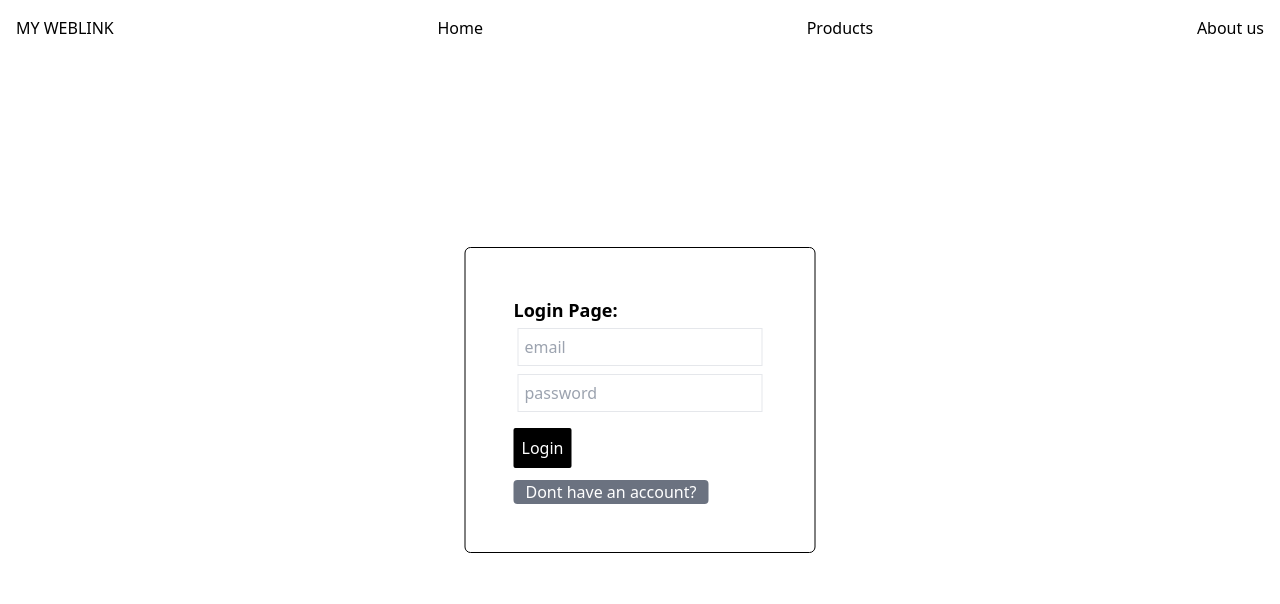
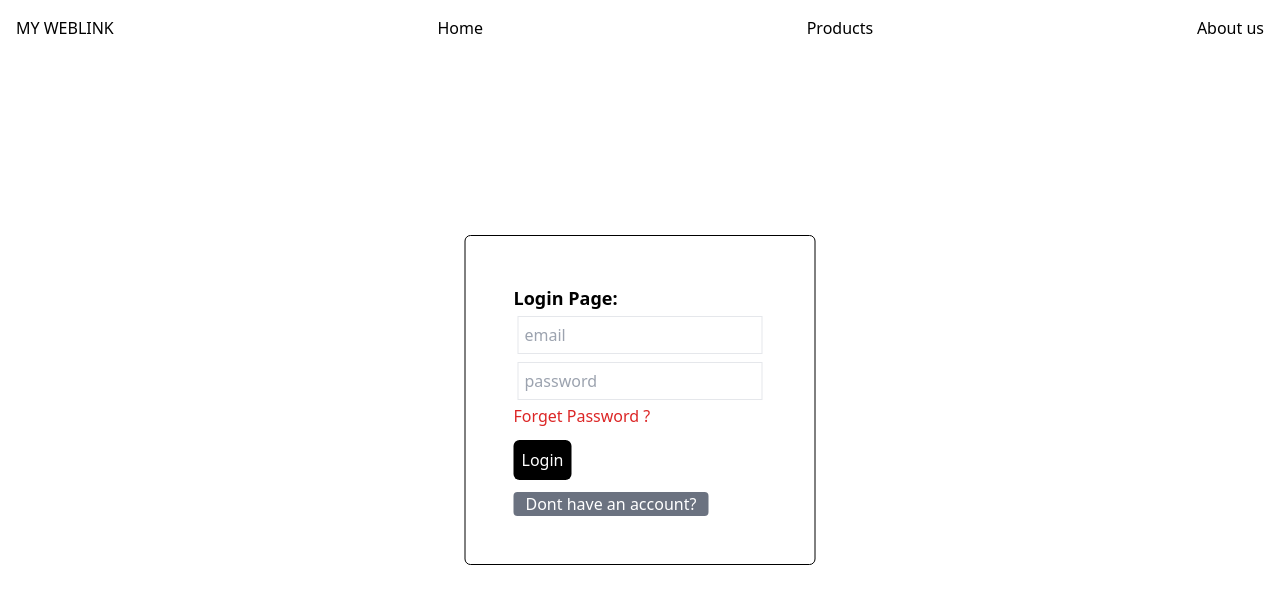
Before and after one commit to rishuishind/sharpProject5, a React (Create React App) app: page / in a window 1280 px wide. Shown: the top 604 px of the page. Built offline with nearby package versions, Linux system fonts and the light colour scheme.

Commit message:
added forget password link

```diff
--- a/src/components/Authentication.jsx
+++ b/src/components/Authentication.jsx
@@ -54,6 +54,34 @@ const Authentication = () => {
         })
     }
 
+    const handleForget = () => {
+        fetch('https://identitytoolkit.googleapis.com/v1/accounts:sendOobCode?key=AIzaSyD8ycB6q6pys2MMvD6gP4F308TdRu3RshI',
+            {
+                method: 'POST',
+                body: JSON.stringify({
+                    requestType: 'PASSWORD_RESET',
+                    email: emailRef.current.value
+                }),
+                headers: {
+                    'Content-Type': 'application/json'
+                }
+            }).then(res => {
+                if (res.ok) {
+                    return res.json();
+                } else {
+                    return res.json().then(data => {
+                        let errorMessage = 'Authentication failed';
+                        throw new Error(errorMessage);
+                    })
+                }
+            }).then(data => {
+                console.log('this is forget data ', data);
+                alert('Reset link sent succesfully, check your email');
+            }).catch(err => {
+                alert(err);
+            })
+    }
+
     return (
         <div className=' flex-col p-12 rounded-md border absolute border-black top-[50%] left-[50%] -translate-x-1/2 -translate-y-1/2'>
             <div>
@@ -70,8 +98,9 @@ const Authentication = () => {
                     {!isLogin && <div>
                         <input ref={confirmPasswordRef} className='border p-1.5 m-1' type="password" placeholder='confirm password' />
                     </div>}
+                    {isLogin && <h1 onClick={handleForget} className=' text-red-600 cursor-pointer'>Forget Password ?</h1>}
                     <div>
-                        <button type='submit' className='p-2 bg-black text-white rounded-sm mt-3'>{isLogin ? 'Login' : 'SignUp'}</button>
+                        <button type='submit' className='p-2 bg-black text-white rounded-md mt-3'>{isLogin ? 'Login' : 'SignUp'}</button>
                     </div>
                 </form>
                 <button onClick={() => setIsLogin(!isLogin)} className=' bg-gray-500 px-3 rounded mt-3 text-white'>{isLogin ? 'Dont have an account?' : 'Already have an account'}</button>
```
